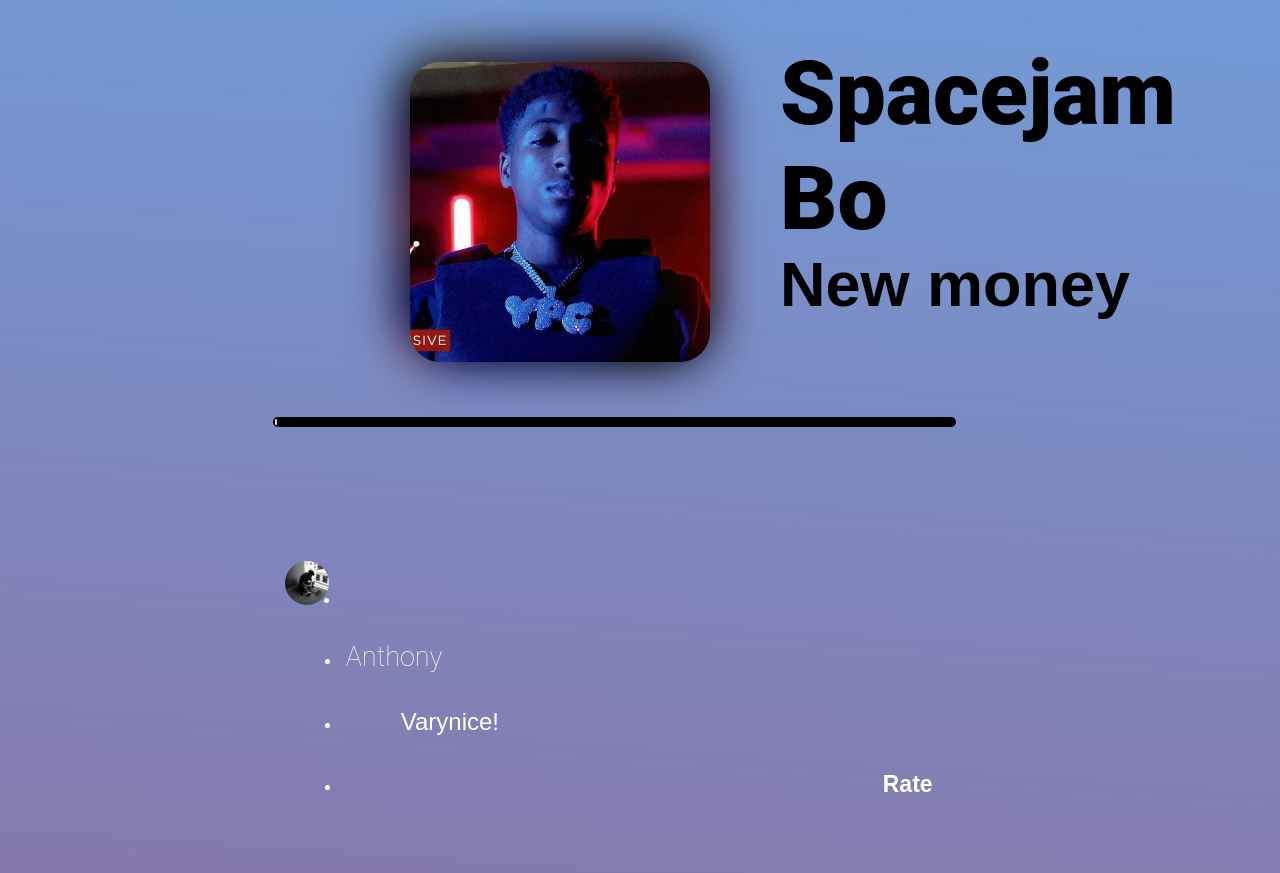
After one commit to AnthonyBuilder/projeto-drop, a PHP site: page /music.html in a window 1280 px wide. The commit adds this page. Run offline with PHP 8.4, Linux system fonts and the light colour scheme.

Commit message:
Drop Commit
music page and create user page

```diff
--- a/cadastro/script/main.php
+++ b/cadastro/script/main.php
@@ -1,9 +1,9 @@
 <?php
 
-    $server = "localhost:3307";
+    $server = "localhost";
     $user = "root";
     $pass = "root";
-    $db = "DropUsers";
+    $db = "dropusers";
 
     $con = mysqli()
 
--- /dev/null
+++ b/music.html
@@ -0,0 +1,89 @@
+<!DOCTYPE html>
+<html>
+<head>
+    <meta charset="utf-8" />
+    <meta http-equiv="X-UA-Compatible" content="IE=edge">
+    <title>Page Title</title>
+    <meta name="viewport" content="width=device-width, initial-scale=1">
+    <link rel="stylesheet" type="text/css" media="screen" href="stylemusic.css" />
+
+</head>
+<body>
+    <div class="wrapper">
+
+        <div class="item">
+            <img class="img-blur" src="img/newmoney.jpg">
+            <img class="img-item" src="img/newmoney.jpg">
+            <div class="texts-music">
+                <h1>Spacejam Bo</h1>
+                <h2>New money</h2>
+            </div>
+        </div>
+
+    </div>
+    <div class="progress">
+
+            <div class="playbackTimeline__progressWrapper" role="progressbar" aria-valuemax="125" aria-valuenow="51" aria-valuetext="51 seconds">
+
+
+                <div class="playbackTimeline__progressBackground"></div>
+
+                <div class="playbackTimeline__progressBar"></div>
+
+                <div class="playbackTimeline__progressHandle sc-ir"></div>
+            </div>
+    </div>
+
+    <div class="comentaries" style="
+    margin: 0px 118px;
+">
+        <div class="row" style="
+    margin: 137px 17%;
+    color: white;
+    /* border-top: white solid 1px; */
+">
+            <ul>
+                <li style="
+    margin: 16px -1px;
+">
+                    <div class="img" style="
+    margin: 11px -55px;
+">
+                        <img src="img/profile.jpg" style="
+    width: 44px;
+    border-radius: 100%;
+">
+                    </div>
+                </li>
+
+                <li>
+                    <div class="nome">
+                        <h1 style="font-size: 27px;margin: 32px 5px;font-weight: 100;">Anthony</h1>
+                    </div>
+                </li>
+
+                <li>
+                    <div class="comentary" style="
+    margin: 97px 60px;
+">
+                        <h2 style="
+    font-size: 24px;
+    font-weight: 100;
+">Varynice!</h2>
+                    </div>
+                </li>
+
+                <li>
+                    <div class="rate" style="
+    margin: 91px 542px;
+">
+                        <h2 style="
+    font-size: 23px;
+"> Rate </h2>
+                    </div>
+                </li>
+            </ul>
+        </div>
+    </div>
+</body>
+</html>
--- /dev/null
+++ b/stylemusic.css
@@ -0,0 +1,94 @@
+.wrapper {
+    height: 100%;
+    width: 64%;
+    margin-left: 423px;
+}
+
+.item {
+    margin: 62px -21px;
+    display: flex;
+    flex-direction: row;
+}
+
+.img-item {
+    border-radius: 30px;
+    width: 300px;
+    height: 300px;
+    position: absolute;
+    box-shadow: 0 0 52px -19px black;
+}
+
+.img-blur {
+    filter: blur(25px);
+    border-radius: 43px;
+    width: 310px;
+    height: 310px;
+    margin: -10px;
+}
+
+.texts-music {
+    margin: -81px 80px;
+}
+
+body {
+    background: linear-gradient(-176deg, rgba(0, 103, 210, 0.58),#ce0017 );
+    background-size: 500% 500%;
+    color: black;
+    font-family: sans-serif;
+ }
+
+ h1 {
+    font-size: 89px;
+    font-family: "Roboto", sans-serif;
+    font-weight: 900;
+ }
+
+ h2 {
+    font-size: 63px;
+    margin: -62px 0px;
+ }
+
+ .playbackTimeline__progressWrapper {
+    position: relative;
+    -webkit-flex-grow: 1;
+    -ms-flex-positive: 1;
+    flex-grow: 1;
+    padding: 3px 0;
+}
+
+.playbackTimeline__progressBackground {
+    width: 100%;
+    position: absolute;
+    border-radius: 80px;
+    height: 10px;
+    background-color: #000;
+}
+
+.playbackTimeline__progressBar {
+    width: 0;
+    border-radius: 50px;
+    height: 4px;
+    position: absolute;
+    background-color: #dcdcdc;
+    margin: 2px;
+    padding: 1px;
+
+}
+
+.playbackTimeline__progressHandle {
+    border: 1px solid #944822;
+    border-radius: 100%;
+    height: 8px;
+    width: 8px;
+    background-color: #f50;
+    box-sizing: border-box;
+    margin-top: -4px;
+    margin-left: -4px;
+    opacity: 0;
+    transition: opacity 150ms;
+}
+
+.progress {
+    width: 54%;
+    margin: 35px 21%
+}
```
Also changed, not shown: cadastro/index.html (+18 -11 lines), cadastro/script/main.js (added, +14 -0 lines), cadastro/style/main.css (added, +96 -0 lines), style/main.css (+7 -8 lines), cadastro/style/img/arrow.png (added).
